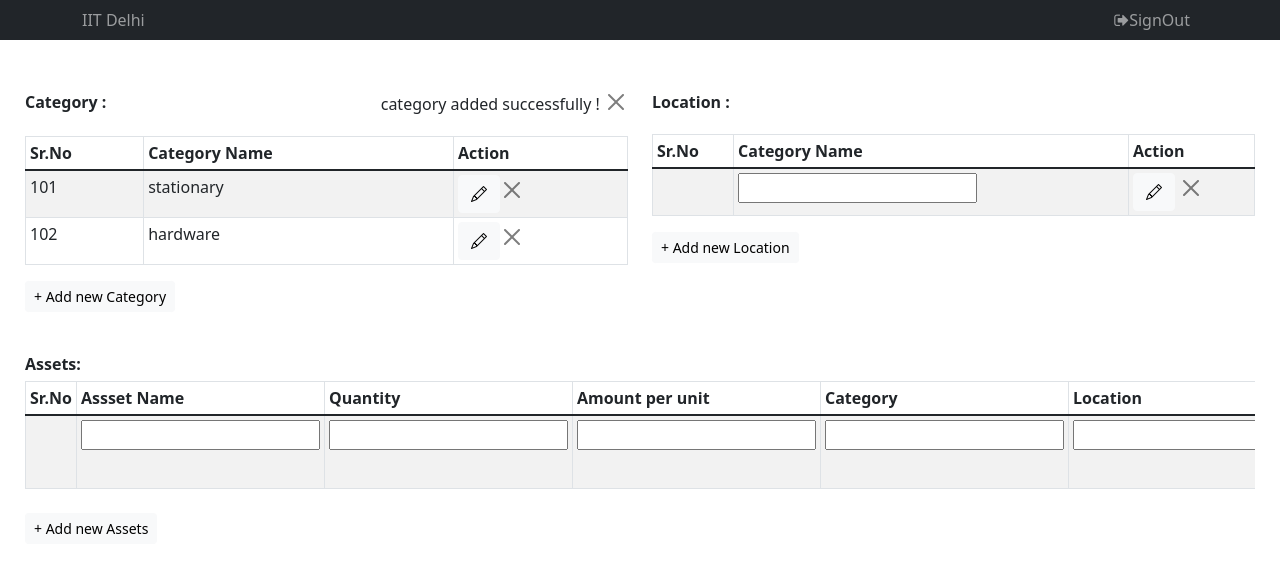
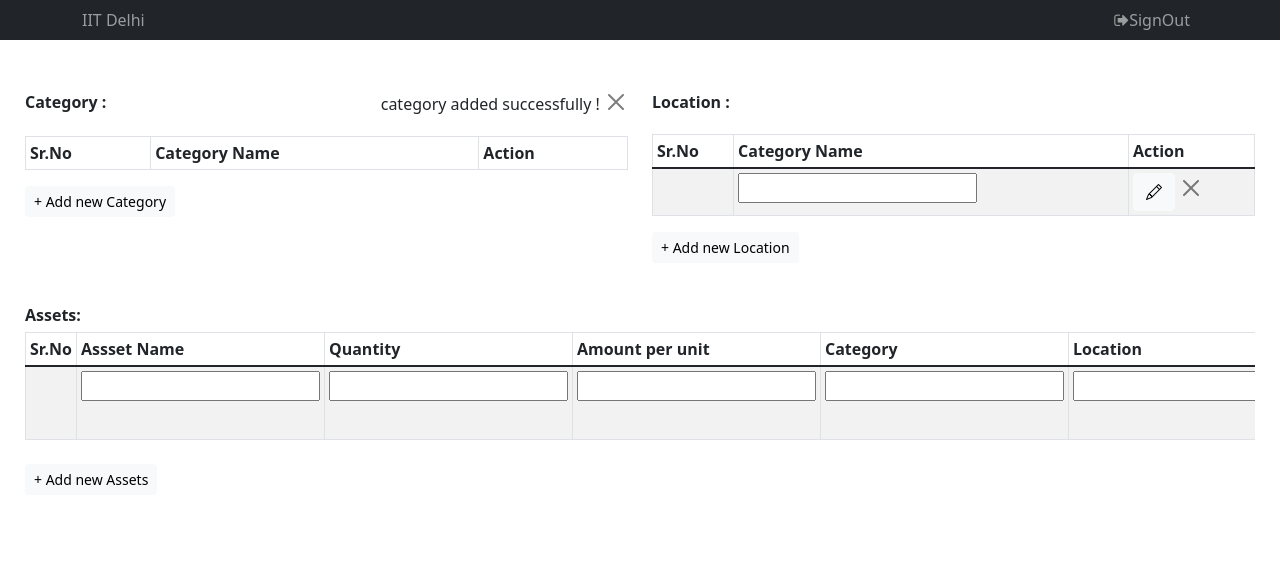
Before and after one commit to bhakti777/vmedulife-Exercise-6, a React (Create React App) app in the folder inventorymanagement/: page / in a window 1280 px wide. Shown: the top 572 px of the page. Built offline with nearby package versions, Linux system fonts and the light colour scheme.

Commit message:
handling add ,delete

```diff
--- a/inventorymanagement/src/pages/AddCategoryPage.js
+++ b/inventorymanagement/src/pages/AddCategoryPage.js
@@ -9,21 +9,12 @@ class AddCategoryPage extends Component {
 
     this.state = {
       categoryList: {
-        101: {
-          categoryId: 101,
-          categoryName: "stationary",
-          editMode: false,
-        },
-        102: {
-          categoryId: 102,
-          categoryName: "hardware",
-          editMode: false,
-        },
       },
 
       addNewCategory: false,
 
-      saveCategory: {
+      newCategory: {
+        categoryId:0,
         categoryName: "",
       },
     };
@@ -41,15 +32,24 @@ class AddCategoryPage extends Component {
     });
   };
 
-  onChangeSave = (event) => {
+  onUpdateCategory = (event) => {
+    console.log("old category",this.state.newCategory)
+    console.log("new category", {...this.state.newCategory, categoryName:event.target.value})
     this.setState({
-      saveCategory: event.target.value,
+      newCategory: {...this.state.newCategory,categoryName:event.target.value }
     });
   };
 
   onClickSave = () => {
+    let categorylistClone= this.state.categoryList;
+    let newIndex = Object.keys(categorylistClone).length+1;
+    categorylistClone[newIndex] = {
+      categoryId:newIndex,
+      categoryName:this.state.newCategory.categoryName
+    };
+
     this.setState({
-      saveCategory: "",
+     categoryList:categorylistClone
     });
   };
 
@@ -64,8 +64,17 @@ class AddCategoryPage extends Component {
     });
   };
 
+  handleDelete(indexToDelete) {
+    let categoryList = this.state.categoryList;
+    categoryList.splice(indexToDelete, 1);
+
+    this.setState({
+      categoryList: categoryList
+    });
+  }
+
   render() {
-    const { categoryList, addNewCategory, saveCategory, editMode } = this.state;
+    const { categoryList, addNewCategory, newCategory, editMode } = this.state;
     return (
       <>
         <div className="flex">
@@ -88,20 +97,20 @@ class AddCategoryPage extends Component {
             </thead>
 
             <tbody>
-              {Object.values(categoryList).map((data) => {
+              {Object.values(categoryList).map((category) => {
                 return (
                   <>
                     <tr>
-                      <td>{data.categoryId}</td>
+                      <td>{category.categoryId}</td>
                       <td>
-                        {data.editMode ? (
+                        {category.editMode ? (
                           <input
                             type="text"
-                            defaultValue={data.categoryName}
+                            defaultValue={category.categoryName}
                             onChange={this.onChangeHandler}
                           />
                         ) : (
-                          data.categoryName
+                          category.categoryName
                         )}
                       </td>
                       <td>
@@ -109,11 +118,11 @@ class AddCategoryPage extends Component {
                           <button
                             type="button"
                             class="btn btn-light"
-                            onClick={() => this.editCategory(data.categoryId)}
+                            onClick={() => this.editCategory(category.categoryId)}
                           >
                             <span class="bi bi-pencil"></span>
                           </button>
-                          <CloseButton />
+                          <CloseButton onClick={()=>this.handleItemsDelete(category)}/>
                         </div>
                       </td>
                     </tr>
@@ -127,8 +136,8 @@ class AddCategoryPage extends Component {
                   <td>
                     <input
                       type="text"
-                      defaultValue={saveCategory.categoryName}
-                      onChange={this.onChangeSave}
+                      defaultValue={newCategory.categoryName}
+                      onChange={this.onUpdateCategory}
                     />
                   </td>
                   <td>
@@ -140,7 +149,7 @@ class AddCategoryPage extends Component {
                       >
                         <span class="bi bi-check"></span>
                       </button>
-                      <CloseButton />
+                      <CloseButton onClick={()=> this.setState({addNewCategory:false, newCategory:{categoryId:0,categoryName:""}}) } />
                     </div>
                   </td>
                 </tr>
```
